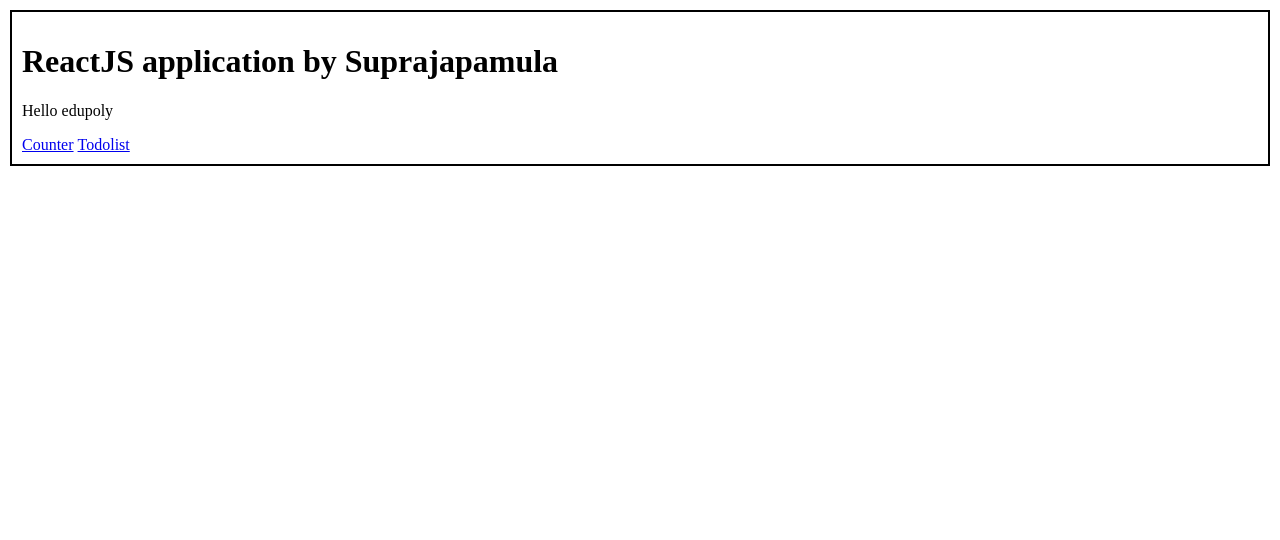
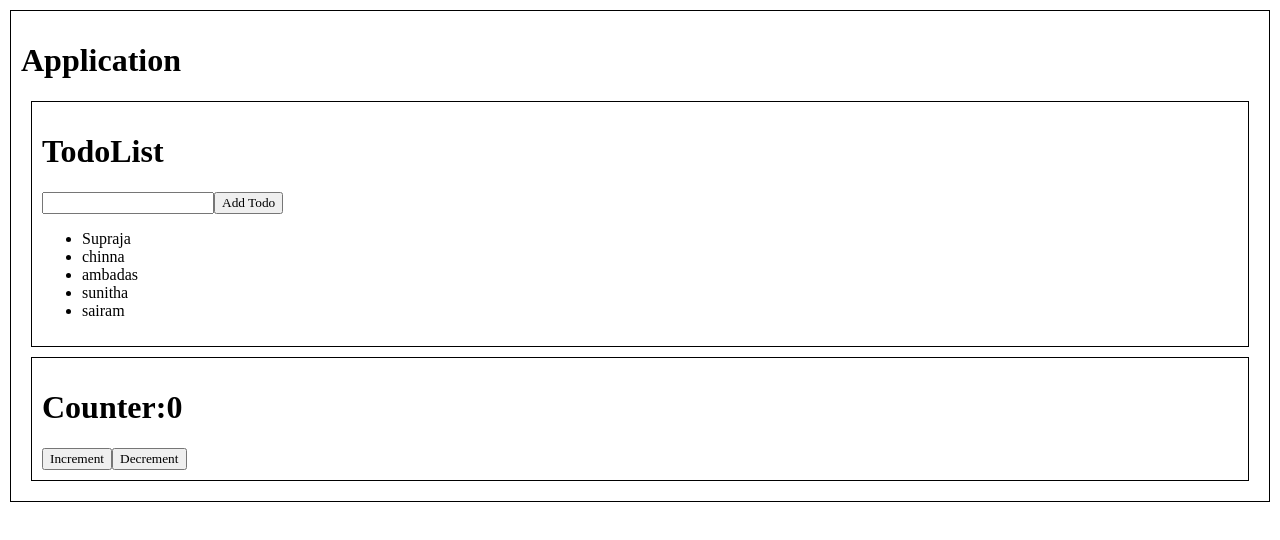
Before and after one commit to Suprajapamula/react-app, a React (Create React App) app: page / in a window 1280 px wide. Shown: the top 540 px of the page. Built offline with nearby package versions, Linux system fonts and the light colour scheme.

Commit message:
counterAndTodolistInredux

```diff
--- a/package.json
+++ b/package.json
@@ -8,8 +8,10 @@
     "@testing-library/user-event": "^13.5.0",
     "react": "^18.2.0",
     "react-dom": "^18.2.0",
+    "react-redux": "^8.1.3",
     "react-router-dom": "^6.16.0",
     "react-scripts": "5.0.1",
+    "redux": "^4.2.1",
     "web-vitals": "^2.1.4"
   },
   "scripts": {
--- a/src/App.jsx
+++ b/src/App.jsx
@@ -1,17 +1,18 @@
-import Counter from './Counter';
 import './App.css';
-import Todolist from './Todolist';
-import { Outlet,Link } from 'react-router-dom';
+import { Provider } from 'react-redux';
+import store from './store/store';
+import Counter from './Components/Counter';
+import Todolist from './Components/Todolist';
 
 function App() {
   return (
-    <div className='myBox'>
-         <h1>ReactJS application by Suprajapamula</h1>
-         <p>Hello edupoly</p>
-         <Link to="/counter">Counter</Link>&nbsp;
-         <Link to="/todolist">Todolist</Link>&nbsp;
-         <Outlet></Outlet>
-    </div>
+    <Provider store={store}>
+          <div className='mybox'>
+              <h1>Application</h1>
+              <Todolist></Todolist>
+              <Counter></Counter>
+          </div>
+    </Provider>
   );
 }
 
--- /dev/null
+++ b/src/Components/Counter.jsx
@@ -0,0 +1,14 @@
+import React from "react";
+import {connect} from 'react-redux';
+
+function Counter(props){
+    console.log(props)
+    return (
+        <div className="mybox">
+            <h1>Counter:{props.c.count}</h1>
+            <button onClick={()=>{props.dispatch({type:'INC'})}}>Increment</button>
+            <button onClick={()=>{props.dispatch({type:'DEC'})}}>Decrement</button>
+        </div>
+    )
+}
+export default connect(function(store){return store})(Counter);//currying
--- /dev/null
+++ b/src/Components/Todolist.jsx
@@ -0,0 +1,19 @@
+import React,{useState} from 'react';
+import { connect } from 'react-redux';
+function Todolist(props){
+    var [newtodo,setNewtodo]=useState('');
+    console.log(props);
+    return(
+        <div className='mybox'>
+            <h1>TodoList</h1>
+            <input type="text" onChange={(e)=>{setNewtodo(e.target.value)}}/>
+            <button onClick={()=>{props.dispatch({type:'ADDTODO',payload:newtodo})}}>Add Todo</button>
+            <ul>{
+                props.t.todolist.map((todo)=>{
+                    return <li>{todo}</li>
+                })
+            }</ul>
+        </div>
+    )
+}
+export default connect(function(store){return store})(Todolist);
--- a/src/Counter.jsx
+++ /dev/null
@@ -1,10 +0,0 @@
-import React from 'react';
-import Todolist from './Todolist'
-function Counter(){
-      return(
-        <div className='myBox'>
-            <h1>Welcome to Counter</h1>
-        </div>
-      )
-}
-export default Counter;
--- a/src/Todolist.jsx
+++ /dev/null
@@ -1,9 +0,0 @@
-import React from "react";
-function Todolist(){
-    return(
-        <div className="myBox">
-            <h1>Todolist</h1>
-        </div>
-    )
-}
-export default Todolist
--- a/src/index.css
+++ b/src/index.css
@@ -11,3 +11,8 @@ code {
   font-family: source-code-pro, Menlo, Monaco, Consolas, 'Courier New',
     monospace;
 }
+.mybox{
+  padding:10px;
+  border:1px solid;
+  margin:10px;
+}
--- a/src/index.js
+++ b/src/index.js
@@ -3,33 +3,13 @@ import ReactDOM from 'react-dom/client';
 import './index.css';
 import App from './App';
 import reportWebVitals from './reportWebVitals';
-import Counter from './Counter';
-import Todolist from './Todolist';
-import {
-  createBrowserRouter,
-  RouterProvider,
-} from "react-router-dom";
-
-const router = createBrowserRouter([
-  {
-    path: "/",
-    element:<App></App>,
-    children:[
-      {
-        path: "/counter",
-        element:<Counter></Counter>,
-      },
-      {
-        path: "/todolist",
-        element:<Todolist></Todolist>,
-      },
-    ]
-  },
-]);
 
 const root = ReactDOM.createRoot(document.getElementById('root'));
 root.render(
-      <RouterProvider router={router}/>
+  <React.StrictMode>
+    <App />
+
+  </React.StrictMode>
 );
 
 // If you want to start measuring performance in your app, pass a function
--- /dev/null
+++ b/src/store/reducers/Counter.reducer.js
@@ -0,0 +1,13 @@
+const initailState={
+    count:0
+}
+function counterReducer(state=initailState,action){
+        if(action.type==="INC"){
+            return {count:state.count+1}
+        }
+        if(action.type==="DEC"){
+            return{count:state.count-1}
+        }
+        return state
+    }
+    export default counterReducer;
--- /dev/null
+++ b/src/store/reducers/Todolist.reducer.js
@@ -0,0 +1,10 @@
+const initailState={
+    todolist:["Supraja","chinna","ambadas","sunitha","sairam"]
+}
+function todolistReducer(state=initailState,action){
+          if(action.type==="ADDTODO"){
+            return {todolist:[...state.todolist,action.payload]}
+          }
+          return state;
+}
+export default todolistReducer;
--- /dev/null
+++ b/src/store/store.js
@@ -0,0 +1,7 @@
+import {combineReducers, createStore} from  'redux';
+import todolistReducer from './reducers/Todolist.reducer';
+import counterReducer from './reducers/Counter.reducer';
+var finalReducer=combineReducers({c:counterReducer,t:todolistReducer})
+
+var store=new createStore(finalReducer)
+export default store;
```
Also changed, not shown: 1 other file (tests, documents, lock files or other folders).
